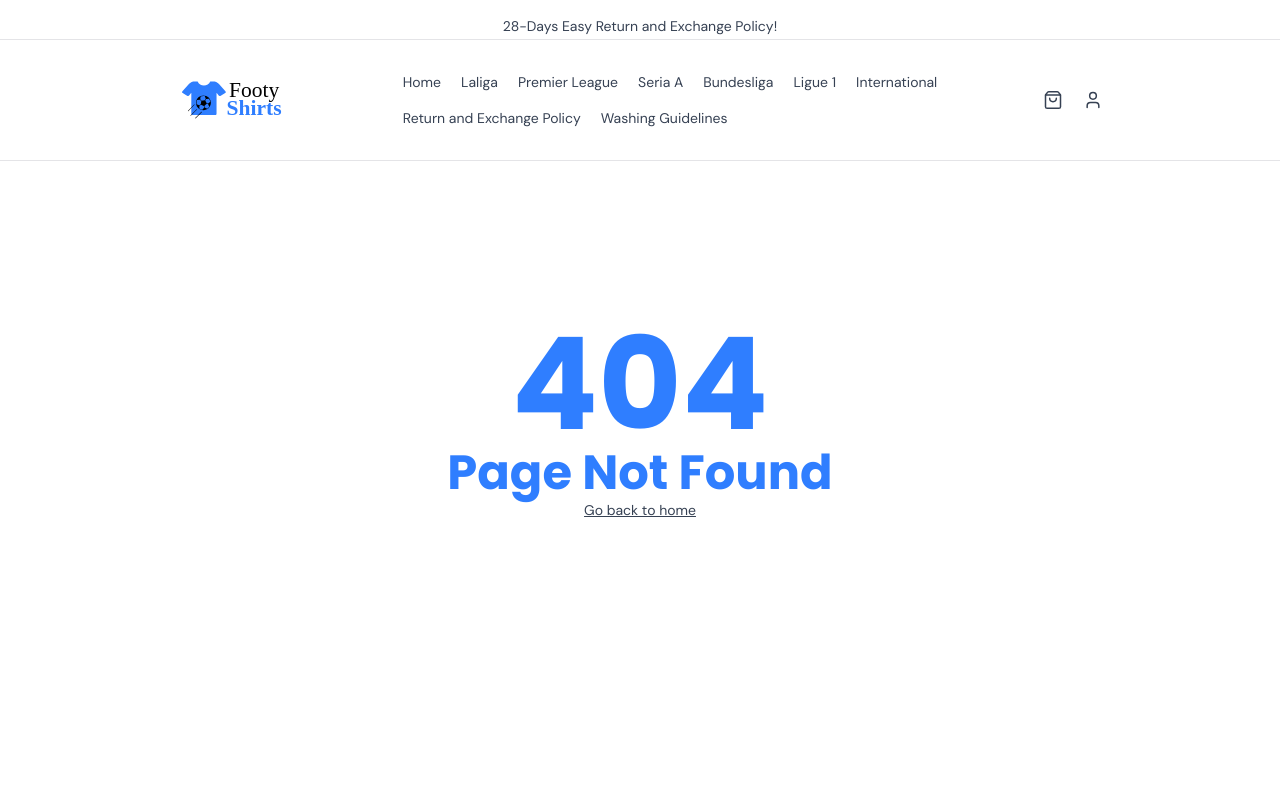
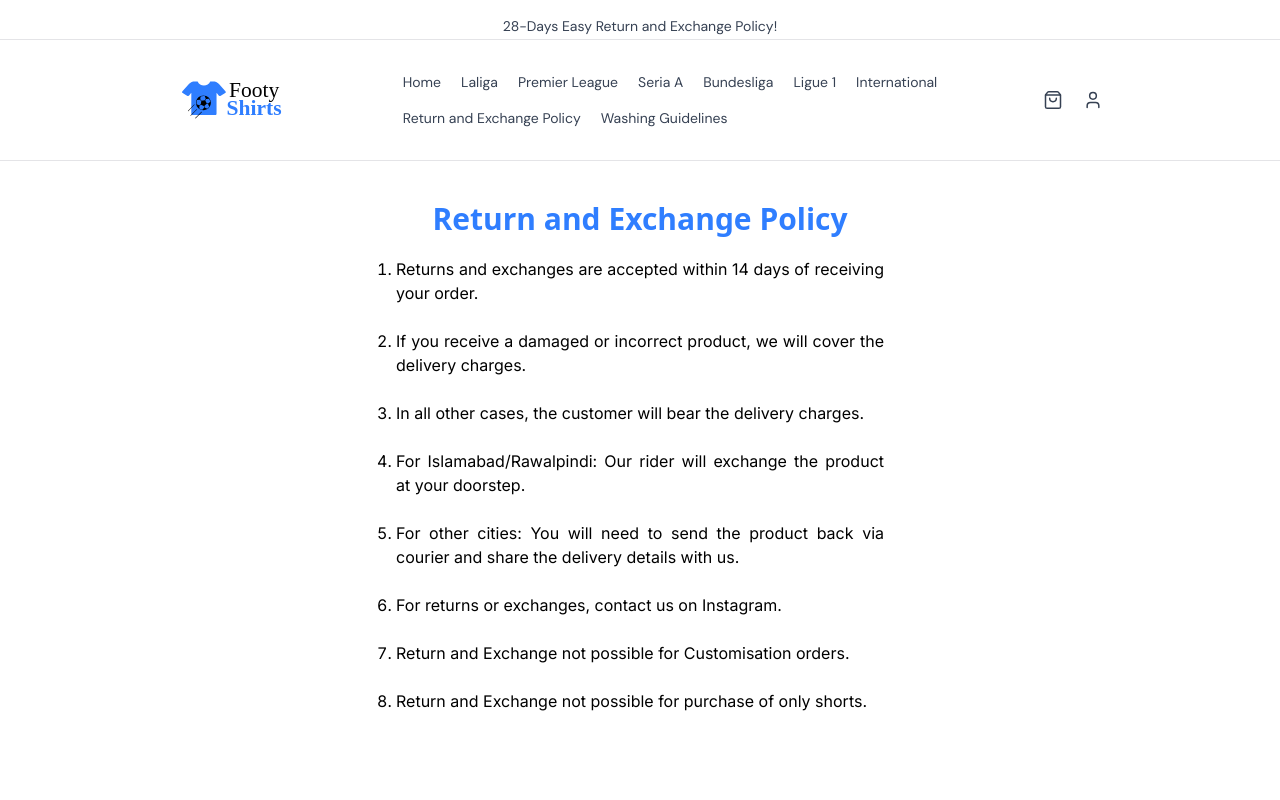
Before and after one commit to hassamk122/Football-Shirt-Website, a React (Vite) app: page /returnAndExchangePolicy in a window 1280 px wide. Shown: the top 800 px of the page. Built offline with nearby package versions, Linux system fonts and the light colour scheme.

Commit message:
added more pages

```diff
--- a/src/App.jsx
+++ b/src/App.jsx
@@ -9,8 +9,29 @@ import LaLiga from "./pages/LaLiga"
 import AllProducts from "./pages/AllProducts"
 import PremierLeague from "./pages/PremierLeague"
 import SeriaA from "./pages/SeriaA.jsx"
+import International from "./pages/International.jsx"
+import Ligue1 from "./pages/Ligue1.jsx"
+import Bundesliga from "./pages/Bundesliga.jsx"
+import ReturnAndExchangePolicy from "./pages/returnAndExchangePolicy.jsx"
+import WashingGuidelines from "./pages/WashingGuidelines.jsx"
+import  ShoppingCart from "./pages/ShoppingCart.jsx"
 
 
+
+const routes = [
+  { path: "/", element: <Home /> },
+  { path: "/allProducts", element: <AllProducts /> },
+  { path: "/seriaA", element: <SeriaA /> },
+  { path: "/premierLeague", element: <PremierLeague /> },
+  { path: "/international", element: <International /> },
+  { path: "/bundesliga", element: <Bundesliga /> },
+  { path: "/ligue1", element: <Ligue1 /> },
+  { path: "/laliga", element: <LaLiga /> },
+  { path: "/returnAndExchangePolicy", element: <ReturnAndExchangePolicy /> },
+  { path: "/washingGuidelines", element: <WashingGuidelines /> },
+   { path: "/shoppingCart", element: <ShoppingCart/> },
+  { path: "/*", element: <NotFound /> }
+];
 
 function App() {
 
@@ -19,12 +40,9 @@ function App() {
      <Banner/>
      <Header/>
     <Routes>
-      <Route path="/" element={<Home/>} />
-       <Route path="/allProducts" element={<AllProducts/>} />
-          <Route path="/seriaA" element={<SeriaA/>} />
-        <Route path="/premierLeague" element={<PremierLeague/>} />
-       <Route path="/laliga" element={<LaLiga/>} />
-      <Route path="/*" element={<NotFound/>} />
+      {routes.map(({path,element},index)=>(
+        <Route key={index}  path={path} element={element} />
+      ))}
     </Routes>
      <Footer/>
     </>
--- a/src/components/Header.jsx
+++ b/src/components/Header.jsx
@@ -24,7 +24,7 @@ const pages = [
 ]
 
 const helpPages = [
-    {name:"Return and Exchange Policy",link:"/returnAndExchangePolice"},
+    {name:"Return and Exchange Policy",link:"/returnAndExchangePolicy"},
     {name:"Washing Guidelines",link:"/washingGuidelines"}
 
 ]
@@ -99,7 +99,7 @@ useEffect(() => {
          {/*-----------Icons Div----------- */}
         <div className="">
           <ul className="flex flex-row space-x-5">
-            <li className={styles.icon}><ShoppingBag strokeWidth={1.5} size={20} absoluteStrokeWidth={true}/></li>
+            <li className={styles.icon}><Link to="/shoppingCart"><ShoppingBag strokeWidth={1.5} size={20} absoluteStrokeWidth={true}/></Link></li>
             <li className={`hidden lg:block ${styles.icon}`}><User strokeWidth={1.5} size={20} absoluteStrokeWidth={true}/></li>
           </ul>
         </div>
--- /dev/null
+++ b/src/pages/Bundesliga.jsx
@@ -0,0 +1,11 @@
+import React from 'react'
+import Product from '../components/Product'
+function Bundesliga() {
+  return (
+   <main className='min-h-screen'>
+                 <Product title="Bundesliga" category="bundesliga" length={30} />
+        </main>
+  )
+}
+
+export default Bundesliga
--- /dev/null
+++ b/src/pages/International.jsx
@@ -0,0 +1,11 @@
+import React from 'react'
+import Product from '../components/Product'
+function International() {
+  return (
+      <main className='min-h-screen'>
+                 <Product title="International" category="international" length={30} />
+        </main>
+  )
+}
+
+export default International
--- /dev/null
+++ b/src/pages/Ligue1.jsx
@@ -0,0 +1,11 @@
+import React from 'react'
+import Product from '../components/Product'
+function Ligue1() {
+  return (
+     <main className='min-h-screen'>
+                 <Product title="Ligue 1" category="ligue 1" length={30} />
+        </main>
+  )
+}
+
+export default Ligue1
--- /dev/null
+++ b/src/pages/ReturnAndExchangePolicy.jsx
@@ -0,0 +1,31 @@
+import React from 'react'
+
+function ReturnAndExchangePolicy() {
+  return (
+    <main className="min-h-screen">
+      <div className="flex items-center justify-center flex-col">
+        <h1 className='text-center font-semibold text-lg  lg:text-3xl px-10 text-[#2f7eff]  lg:px-15 pt-5  lg:pt-10'>Return and Exchange Policy</h1>
+        <ol className="font-Inter p-5 list-decimal w-132 text-justify">
+          <li>Returns and exchanges are accepted within 14 days of receiving your order.</li>
+          <br />
+          <li>If you receive a damaged or incorrect product, we will cover the delivery charges.</li>
+          <br />
+          <li>In all other cases, the customer will bear the delivery charges.</li>
+          <br />
+          <li>For Islamabad/Rawalpindi: Our rider will exchange the product at your doorstep.</li>
+          <br />
+          <li>For other cities: You will need to send the product back via courier and share the delivery details with us.</li>
+          <br />
+          <li> For returns or exchanges, contact us on Instagram.</li>
+          <br />
+          <li>Return and Exchange not possible for Customisation orders.</li>
+          <br />
+          <li>Return and Exchange not possible for purchase of only shorts.</li>
+          <br />
+        </ol>
+      </div>
+    </main>
+  )
+}
+
+export default ReturnAndExchangePolicy
--- /dev/null
+++ b/src/pages/ShoppingCart.jsx
@@ -0,0 +1,9 @@
+import React from 'react'
+
+function ShoppingCart() {
+  return (
+    <main className='min-h-screen'>ShoppingCart</main>
+  )
+}
+
+export default ShoppingCart
--- /dev/null
+++ b/src/pages/WashingGuidelines.jsx
@@ -0,0 +1,35 @@
+import React from "react";
+
+function WashingGuidelines() {
+  return (
+    <main className="min-h-screen">
+      <div className="flex items-center justify-center flex-col">
+        <h1 className='text-center font-semibold text-lg  lg:text-3xl px-10 text-[#2f7eff]  lg:px-15 pt-5  lg:pt-10'>Washing Guidelines</h1>
+        <p className="font-Inter p-5 w-132 text-justify">
+          <li>Do not wash in a washing machine.</li>
+          <br />
+          <li>Do not iron the shirt, shorts, or any other apparel.</li>
+          <br />
+          <li>Avoid squeezing the clothes while washing.</li>
+          <br />
+          <li>Do not use a brush on stickers.</li>
+          <br />
+          <li>Always dry inside out.</li>
+          <br />
+          <li>Hand wash only using cold water and mild detergent.</li>
+          <br />
+          <li>Do not bleach or use harsh chemicals.</li>
+          <br />
+          <li>Hang dry in a shaded area, avoid direct sunlight.</li>
+          <br />
+          <li>Do not tumble dry.</li>
+          <br />
+          <li>Do not soak for extended periods.</li>
+          <br />
+        </p>
+      </div>
+    </main>
+  );
+}
+
+export default WashingGuidelines;
```
